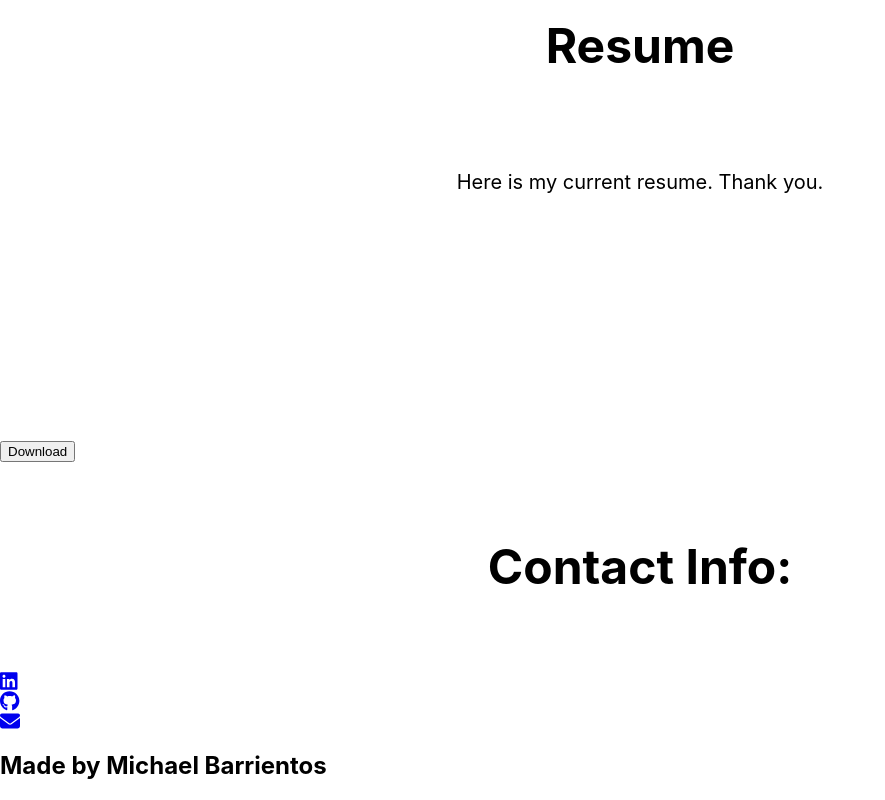
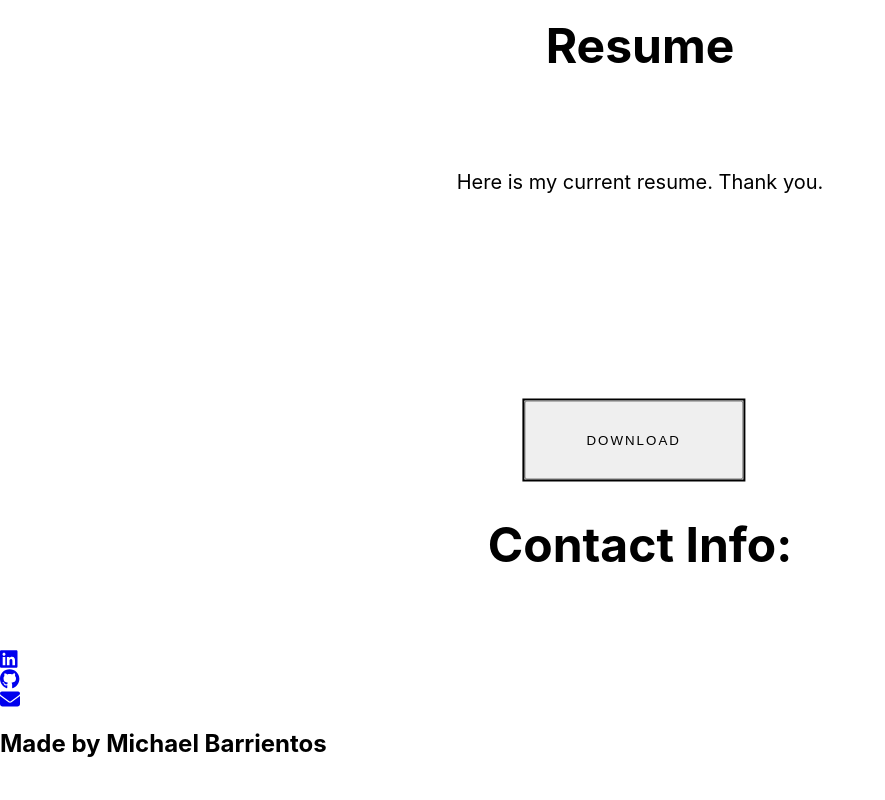
Before and after one commit to mbarrientos1129/Barrientos_React_Portfolio, a React (Create React App) app: page / in a window 1280 px wide. Shown: the part 1803-2603 px from the top of the page, without its empty margins (0-885 px from the left). After the commit the page ends 2581 px from the top, so only its background shows below. Built offline with nearby package versions, Linux system fonts and the light colour scheme.

Commit message:
added styling

```diff
--- a/src/components/Contact.js
+++ b/src/components/Contact.js
@@ -18,7 +18,21 @@ const styles = {
         margin: '0',
         textAlign: 'center',
         fontSize: '20px'
-    }
+    },
+    button: {
+        textDecoration: 'none',
+        textTransform: 'uppercase',
+        letterSpacing: '2px',
+        color: 'black',
+        outline: '2px solid black',
+        padding: '30px 60px',
+        position: 'absolute',
+        overflow: 'hidden',
+        margin: '0',
+        transform: 'translateY(-50%) translateX(240%)',
+
+    },
+
 };
 
 function ResumePage() {
@@ -34,7 +48,7 @@ function ResumePage() {
                     <p style={styles.paragraph}>
                         Here is my current resume. Thank you.
                     </p>
-                    <a href="https://docs.google.com/document/d/1HYmKDNpf1VzUYdHUIuVRQQktXBKI10d-/edit" target="_blank" rel="noopener noreferrer"><button className="portfolioBtn downloadBtn">Download</button></a>
+                    <a href="https://docs.google.com/document/d/1HYmKDNpf1VzUYdHUIuVRQQktXBKI10d-/edit" target="_blank" rel="noopener noreferrer"><button style={styles.button} className="portfolioBtn downloadBtn">Download</button></a>
 
 
 
```
